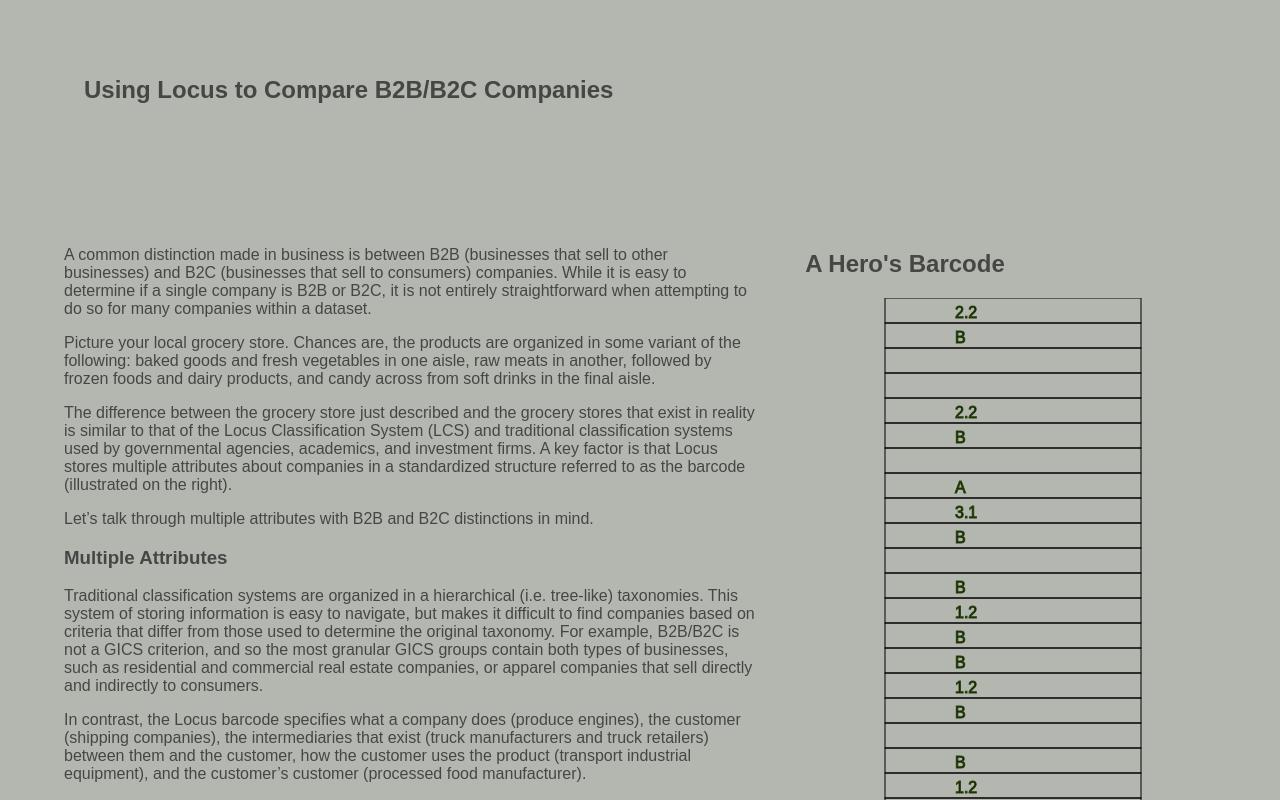
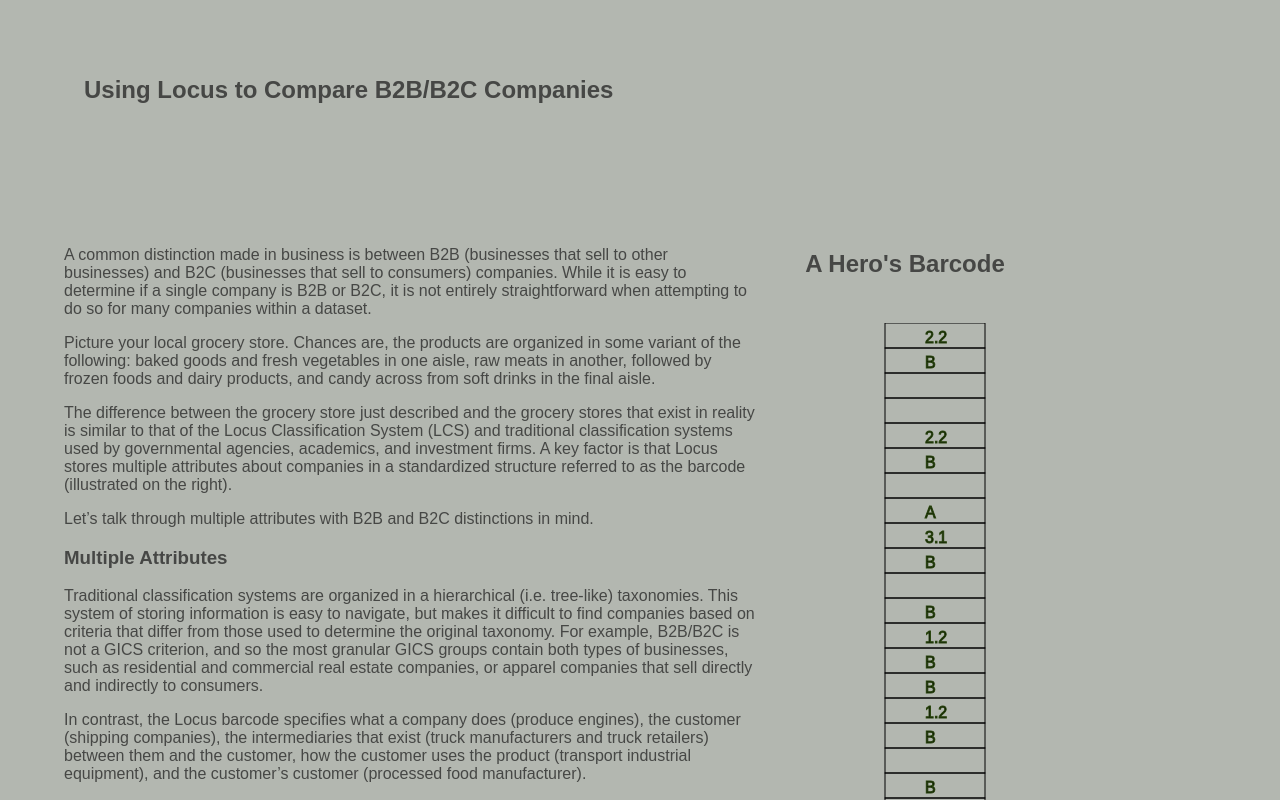
Before and after one commit to klenofjupiter/jkarticle, a React (Create React App) app: page / in a window 1280 px wide. Shown: the top 800 px of the page. Built offline with nearby package versions, Linux system fonts and the light colour scheme.

Commit message:
sticky barcode

```diff
--- a/src/App.css
+++ b/src/App.css
@@ -32,6 +32,9 @@
 .grid-right {
   grid-column-start: 2;
 }
+.fixed {
+  position:fixed;
+}
 
 body {
   padding-left: 5vw;
@@ -43,7 +46,12 @@
 }
 svg {
   width: 40vw ;
-  height: 100vh ;
+  height: 100vh;
+  position: -webkit-sticky;
+  position: sticky;
+  top: 0;
+  padding-top: 25px;
+
 }
 
 /*@keyframes App-logo-spin {
--- a/src/Barcode.js
+++ b/src/Barcode.js
@@ -44,7 +44,7 @@
          return height
       })
       .attr('height', '25')
-      .attr('width', '20vw')
+      .attr('width', '100')
       .style('stroke', 'black')
       .style('fill', 'none')
       .style('stroke-width', '1')
@@ -64,7 +64,7 @@
                    .data(complex)
                    .enter()
                    .append('text')
-                   .attr('x', '150' )
+                   .attr('x', '120' )
                    .attr('y', (d,i) => i*25-5)
                    .attr('class',' label')
                    .attr('stroke', '#28440c')
```
